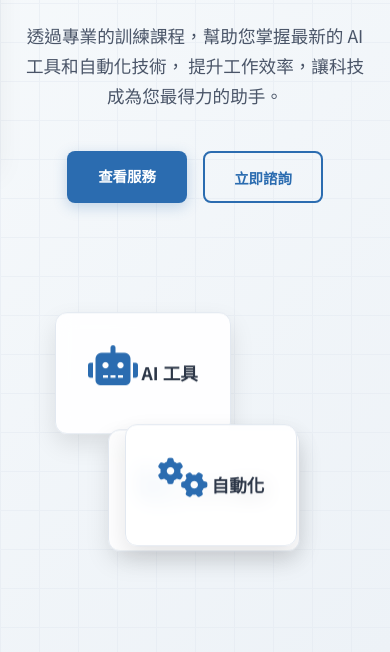
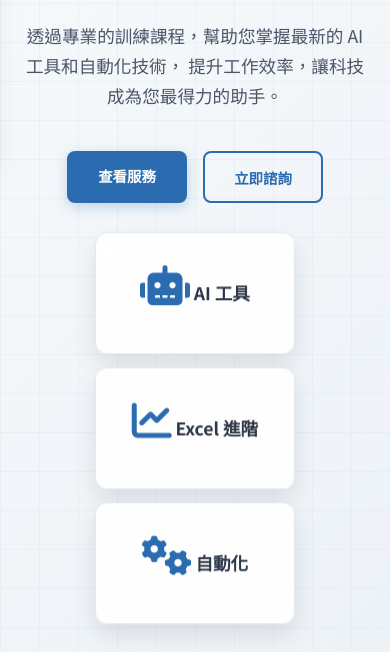
Before and after one commit to yhlhenry/henryyang, a plain HTML site: page index.html in a window 390 px wide. Shown: the part 192-844 px from the top of the page. Drawn offline with Linux system fonts and the light colour scheme.

Commit message:
Fix floating cards overlapping issue - adjust positioning and mobile layout

```diff
--- a/styles.css
+++ b/styles.css
@@ -237,20 +237,20 @@ body {
 }
 
 .card-1 {
-    top: 20%;
-    left: 10%;
+    top: 10%;
+    left: 5%;
     animation-delay: 0s;
 }
 
 .card-2 {
-    top: 50%;
-    right: 20%;
+    top: 40%;
+    right: 10%;
     animation-delay: 2.5s;
 }
 
 .card-3 {
-    bottom: 20%;
-    left: 30%;
+    bottom: 10%;
+    left: 20%;
     animation-delay: 5s;
 }
 
@@ -815,6 +815,25 @@ body {
         flex-wrap: wrap;
     }
 
+    /* 手機版卡片重新排列，避免重疊 */
+    .floating-cards {
+        display: flex;
+        flex-direction: column;
+        align-items: center;
+        gap: 1rem;
+        height: auto;
+    }
+
+    .card {
+        position: relative;
+        top: auto;
+        left: auto;
+        right: auto;
+        bottom: auto;
+        margin: 0;
+        width: 200px;
+    }
+
     .service-items {
         grid-template-columns: 1fr;
     }
```
